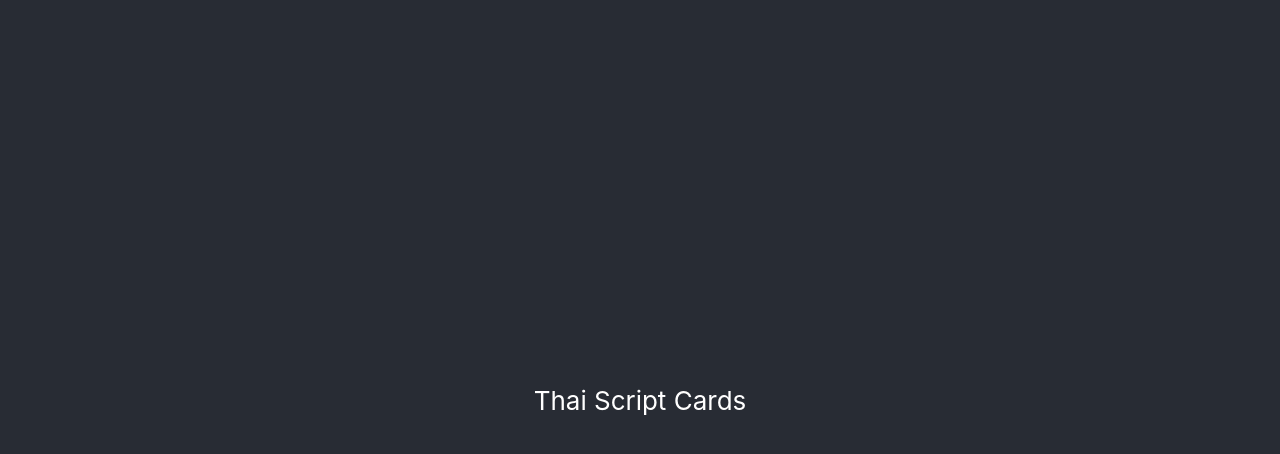
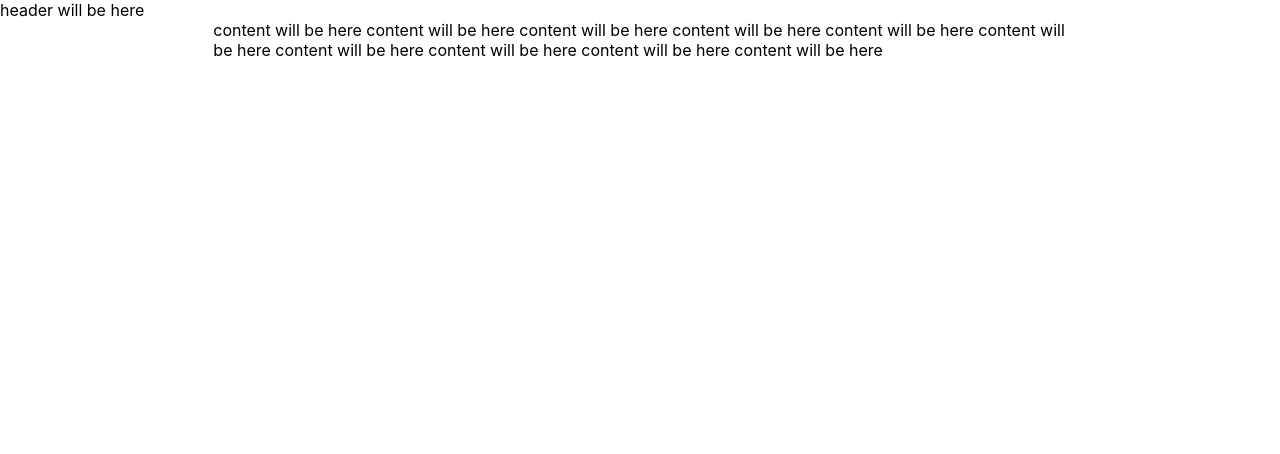
Before and after one commit to ewa-mi/thai-script-cards, a React (Create React App) app: page / in a window 1280 px wide. Shown: the top 454 px of the page. Built offline with nearby package versions, Linux system fonts and the light colour scheme.

Commit message:
make grids

```diff
--- a/src/App.tsx
+++ b/src/App.tsx
@@ -1,14 +1,20 @@
 import React from "react";
-import logo from "./logo.svg";
-import "./App.css";
+import { Grid } from "@material-ui/core";
 
 function App() {
   return (
-    <div className="App">
-      <header className="App-header">
-        <a>Thai Script Cards </a>
-      </header>
-    </div>
+    <Grid container direction="column">
+      <Grid item>header will be here</Grid>
+      <Grid item container>
+        <Grid item xs={2} sm={2} />
+        <Grid item xs={12} sm={8}>
+          content will be here content will be here content will be here content
+          will be here content will be here content will be here content will be
+          here content will be here content will be here content will be here
+        </Grid>
+        <Grid item xs={2} sm={2} />
+      </Grid>
+    </Grid>
   );
 }
 
```
